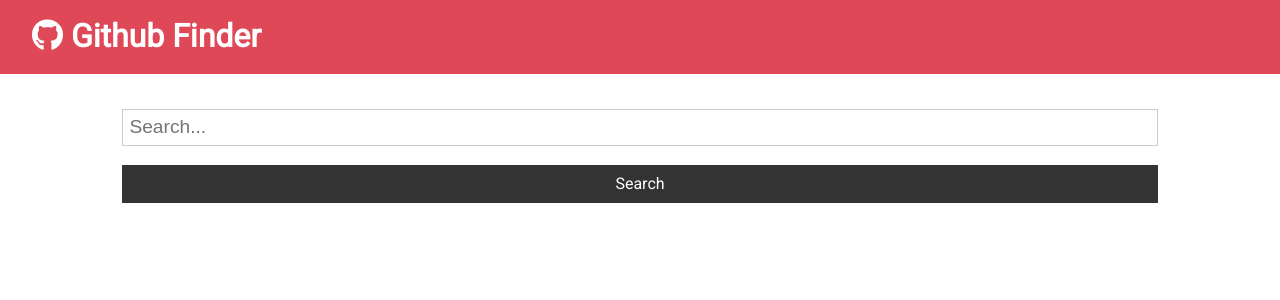
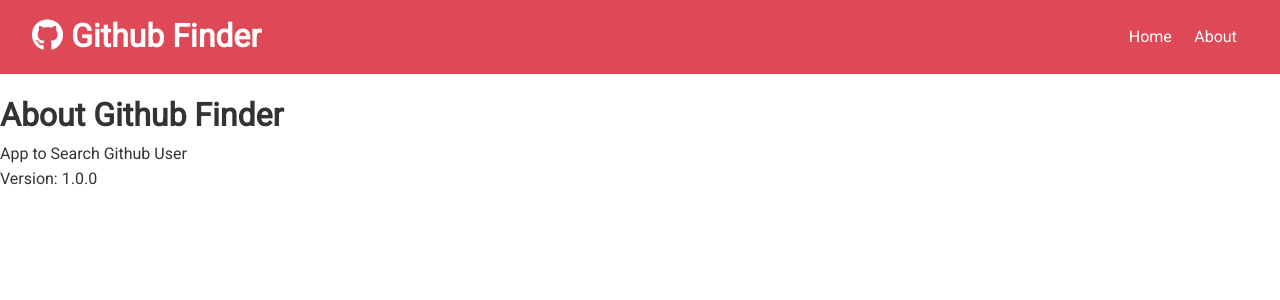
Before and after one commit to rankyouhigher/github_finder, a React (Create React App) app: page /about in a window 1280 px wide. Shown: the top 300 px of the page. Built offline with nearby package versions, Linux system fonts and the light colour scheme.

Commit message:
added Alert State Component integrated React Router

```diff
--- a/package.json
+++ b/package.json
@@ -6,6 +6,7 @@
     "axios": "^0.19.0",
     "react": "^16.9.0",
     "react-dom": "^16.9.0",
+    "react-router-dom": "^5.1.1",
     "react-scripts": "3.1.2"
   },
   "scripts": {
--- a/src/App.js
+++ b/src/App.js
@@ -1,7 +1,10 @@
-import React, { Component } from 'react'
+import React, { Fragment, Component } from 'react'
+import { BrowserRouter as Router, Switch, Route } from 'react-router-dom'
 import Navbar from './components/layout/Navbar'
 import Users from './components/users/Users'
 import Search from './components/users/Search'
+import Alert from './components/layout/Alert'
+import About from './components/pages/About'
 import axios from 'axios'
 
 import './App.css'
@@ -9,7 +12,8 @@
 class App extends Component {
   state = {
     users: [],
-    loading: false
+    loading: false,
+    alert: null
   }
 
   // async componentDidMount() {
@@ -29,19 +33,42 @@
 
   claerUsers = () => this.setState({ users: [], loading: false })
 
+  setAlert = (msg, type) => {
+    this.setState({ alert: { msg, type } })
+    setTimeout(() => this.setState({ alert: null }), 5000)
+  }
+
   render() {
     return (
+      <Router>
         <div className='App'>
           <Navbar />
-        <div className='container'>
+          <Switch>
+            <Route
+              exact
+              path='/'
+              render={props => (
+                <Fragment>
                   <Search
                     searchUsers={this.searchUsers}
                     clearUsers={this.claerUsers}
                     showClear={this.state.users.length > 0 ? true : false}
+                    setAlert={this.setAlert}
                   />
-          <Users loading={this.state.loading} users={this.state.users} />
+                  <Users
+                    loading={this.state.loading}
+                    users={this.state.users}
+                  />
+                </Fragment>
+              )}
+            />
+            <Route exact path='/about' component={About} />
+          </Switch>
+          <div className='container'>
+            <Alert alert={this.state.alert} />
           </div>
         </div>
+      </Router>
     )
   }
 }
--- /dev/null
+++ b/src/components/layout/Alert.js
@@ -0,0 +1,14 @@
+import React from 'react'
+
+const Alert = ({ alert }) => {
+  return (
+    alert !== null && (
+      <div className={`alert alert-${alert.type}`}>
+        <i className='fa fa-info-circle'></i>
+        {alert.msg}
+      </div>
+    )
+  )
+}
+
+export default Alert
--- a/src/components/layout/Navbar.js
+++ b/src/components/layout/Navbar.js
@@ -1,5 +1,6 @@
 import React from 'react'
 import PropTypes from 'prop-types'
+import { Link } from 'react-router-dom'
 
 const Navbar = ({ icon, title }) => {
   return (
@@ -7,6 +8,14 @@
       <h1>
         <i className={icon}></i> {title}
       </h1>
+      <ul>
+        <li>
+          <Link to='/'>Home</Link>
+        </li>
+        <li>
+          <Link to='/about'>About</Link>
+        </li>
+      </ul>
     </div>
   )
 }
--- /dev/null
+++ b/src/components/pages/About.js
@@ -0,0 +1,13 @@
+import React, { Fragment } from 'react'
+
+const About = () => {
+  return (
+    <Fragment>
+      <h1>About Github Finder</h1>
+      <p>App to Search Github User</p>
+      <p>Version: 1.0.0</p>
+    </Fragment>
+  )
+}
+
+export default About
--- a/src/components/users/Search.js
+++ b/src/components/users/Search.js
@@ -8,12 +8,17 @@
   static propTypes = {
     searchUsers: PropTypes.func.isRequired,
     clearUsers: PropTypes.func.isRequired,
-    showClear: PropTypes.bool.isRequired
+    showClear: PropTypes.bool.isRequired,
+    setAlert: PropTypes.func.isRequired
   }
   onSubmit = e => {
     e.preventDefault()
-    this.props.searchUsers(this.state.text)
-    this.setState({ text: '' })
+    if (this.state.text === '') {
+      this.props.setAlert('Please Enter Something', 'light')
+    } else {
+      this.props.searchUsers(this.state.text)
+      this.setState({ text: '' })
+    }
   }
   onChange = e => this.setState({ [e.target.name]: e.target.value })
   render() {
```
Also changed, not shown: 1 other file (tests, documents, lock files or other folders). Lines whose indentation alone changed are shown as unchanged.
